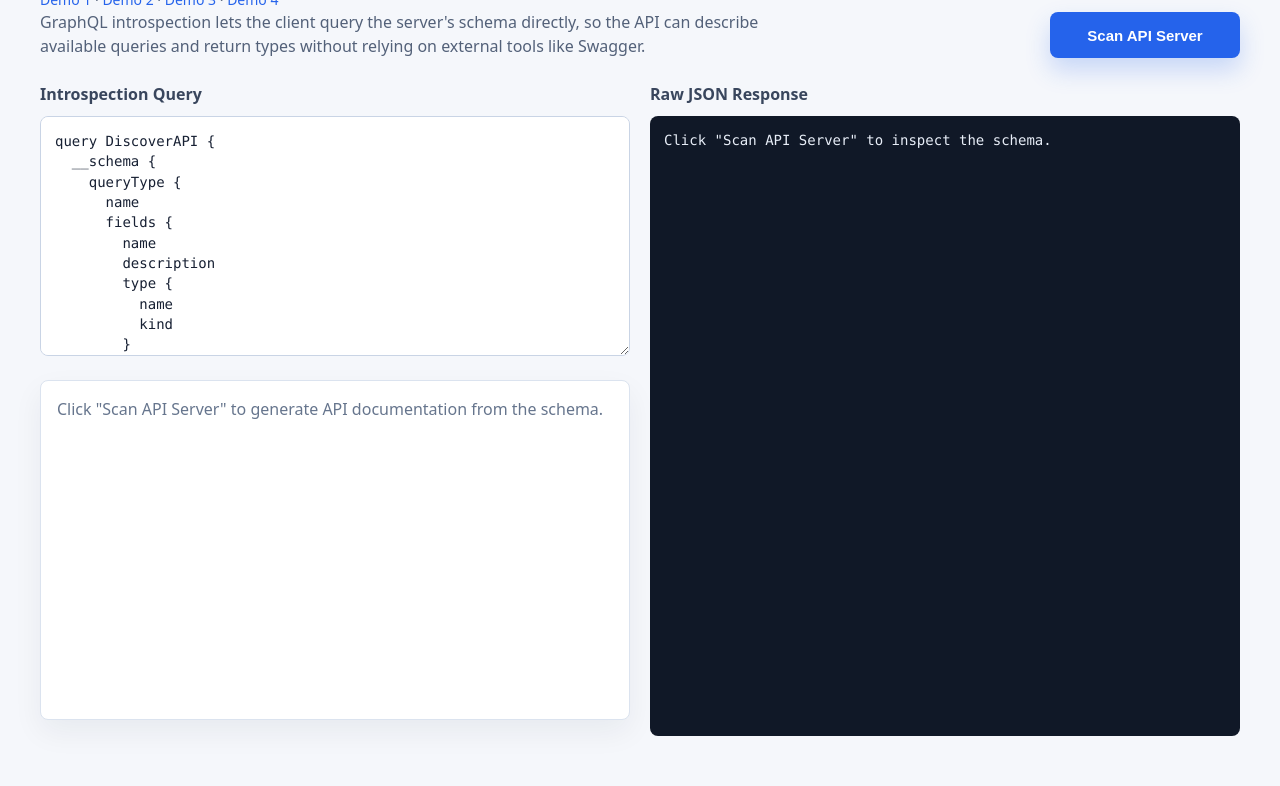
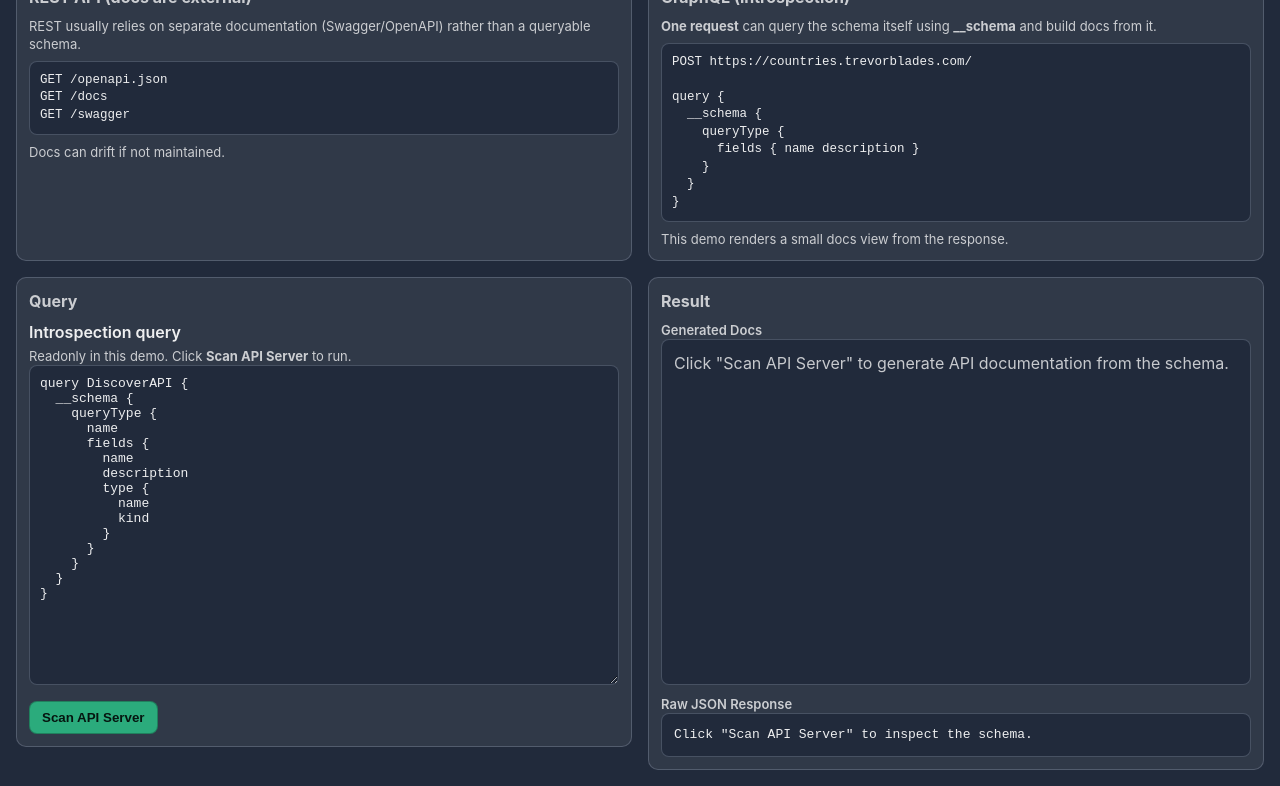
Before and after one commit to kine1606/SE332.Q21, a website: page demo4.html in a window 1280 px wide. Shown: the part 107-893 px from the top of the page. Drawn offline with Linux system fonts and the light colour scheme.

Commit message:
change layout of demo3 and 4

```diff
--- a/demo4.html
+++ b/demo4.html
@@ -6,168 +6,206 @@
   <title>Demo 4: Introspection (Self-Documenting API)</title>
   <link rel="icon" href="data:,">
   <style>
-    * {
-      box-sizing: border-box;
+    :root {
+      color-scheme: dark;
+
+      /* GraphiQL dark theme colors (sampled from countries.trevorblades.com) */
+      --g-bg: rgb(33, 42, 59);
+      --g-surface: rgb(33, 42, 59);
+      --g-panel: rgba(255, 255, 255, 0.07);
+      --g-text: rgba(255, 255, 255, 0.92);
+      --g-muted: rgba(255, 255, 255, 0.75);
+      --g-border: rgba(183, 194, 215, 0.25);
+      --g-hover: rgba(183, 194, 215, 0.15);
+      --g-action: rgb(43, 171, 124);
     }
 
     body {
-      margin: 0;
-      background: #f5f7fb;
-      color: #172033;
-      font-family: system-ui, -apple-system, BlinkMacSystemFont, "Segoe UI", sans-serif;
-      line-height: 1.5;
-    }
-
-    main {
-      width: min(1200px, calc(100% - 32px));
-      margin: 0 auto;
-      padding: 40px 0;
-    }
-
-    .hero {
-      display: flex;
-      justify-content: space-between;
-      align-items: end;
-      gap: 24px;
-      margin-bottom: 24px;
+      margin: 16px;
+      background: var(--g-bg);
+      color: var(--g-text);
+      line-height: 1.4;
+      font-family: -apple-system, BlinkMacSystemFont, "Segoe UI", Roboto, Helvetica, Arial, sans-serif;
     }
 
     h1 {
-      margin: 0 0 8px;
-      font-size: clamp(28px, 4vw, 42px);
-      line-height: 1.1;
-      letter-spacing: 0;
+      margin: 0 0 6px 0;
+      font-size: 20px;
     }
 
-    .description {
-      max-width: 780px;
-      margin: 0;
-      color: #536179;
-      font-size: 16px;
-    }
-
-    .nav {
-      margin-top: 10px;
-      font-size: 14px;
-      color: #536179;
-    }
-
-    .nav a {
-      color: #2563eb;
+    a {
+      color: var(--g-action);
       text-decoration: none;
     }
 
-    .nav a:hover {
+    a:hover {
       text-decoration: underline;
     }
 
+    .grid {
+      display: grid;
+      grid-template-columns: 1fr 1fr;
+      gap: 16px;
+      align-items: start;
+    }
+
+    .compare {
+      display: grid;
+      grid-template-columns: 1fr 1fr;
+      gap: 16px;
+      margin: 12px 0 16px;
+    }
+
+    @media (max-width: 900px) {
+      .compare {
+        grid-template-columns: 1fr;
+      }
+
+      .grid {
+        grid-template-columns: 1fr;
+      }
+    }
+
+    .panel {
+      border: 1px solid var(--g-border);
+      border-radius: 10px;
+      padding: 12px;
+      background: var(--g-panel);
+    }
+
+    .panel h2 {
+      margin: 0 0 8px 0;
+      font-size: 16px;
+      color: var(--g-muted);
+    }
+
+    .muted {
+      color: var(--g-muted);
+      font-size: 13px;
+    }
+
+    .code {
+      margin: 8px 0 0 0;
+      padding: 10px;
+      border: 1px solid var(--g-border);
+      border-radius: 8px;
+      background: var(--g-surface);
+      font-family: monospace;
+      font-size: 12.5px;
+      white-space: pre-wrap;
+      word-break: break-word;
+    }
+
+    label {
+      display: block;
+      margin: 8px 0 4px;
+      font-weight: 600;
+    }
+
+    textarea {
+      width: 100%;
+      min-height: 320px;
+      resize: vertical;
+      box-sizing: border-box;
+      padding: 10px;
+      border-radius: 8px;
+      border: 1px solid var(--g-border);
+      background: var(--g-surface);
+      color: var(--g-text);
+      font-family: monospace;
+      font-size: 13px;
+    }
+
+    textarea:focus {
+      outline: 2px solid var(--g-hover);
+      outline-offset: 2px;
+      border-color: rgba(255, 255, 255, 0.4);
+    }
+
     button {
-      min-width: 190px;
-      height: 46px;
-      padding: 0 20px;
-      border: 0;
+      margin-top: 10px;
+      padding: 8px 12px;
       border-radius: 8px;
-      background: #2563eb;
-      color: #ffffff;
+      border: 1px solid rgba(0, 0, 0, 0.25);
+      background: var(--g-action);
+      color: rgba(0, 0, 0, 0.88);
       cursor: pointer;
-      font-weight: 750;
-      font-size: 15px;
-      box-shadow: 0 12px 24px rgba(37, 99, 235, 0.22);
+      font-weight: 600;
     }
 
     button:hover {
-      background: #1d4ed8;
+      filter: brightness(1.03);
     }
 
     button:active {
       transform: translateY(1px);
     }
 
-    .columns {
-      display: flex;
-      gap: 20px;
-      align-items: flex-start;
+    pre {
+      margin: 0;
+      padding: 12px;
+      border: 1px solid var(--g-border);
+      border-radius: 8px;
+      min-height: 320px;
+      overflow: auto;
+      white-space: pre-wrap;
+      word-break: break-word;
+      background: var(--g-surface);
+      color: var(--g-text);
+      font-family: monospace;
+      font-size: 13px;
     }
 
-    .column {
-      flex: 1 1 0;
-      min-width: 0;
+    .stack {
+      display: grid;
+      gap: 10px;
     }
 
-    h2 {
-      margin: 0 0 10px;
-      color: #39465d;
-      font-size: 16px;
+    .stack h3 {
+      margin: 0;
+      font-size: 13px;
+      color: var(--g-muted);
+      font-weight: 600;
     }
 
-    textarea {
-      width: 100%;
-      min-height: 240px;
-      padding: 14px;
-      resize: vertical;
-      border: 1px solid #c9d4e5;
-      border-radius: 8px;
-      background: #ffffff;
-      color: #172033;
-      font-family: "SFMono-Regular", Consolas, "Liberation Mono", monospace;
-      font-size: 14px;
-      line-height: 1.45;
-    }
-
-    textarea:focus {
-      outline: 3px solid rgba(37, 99, 235, 0.18);
-      border-color: #2563eb;
-    }
-
-    pre {
-      min-height: 620px;
-      margin: 0;
-      padding: 14px;
-      overflow: auto;
-      border-radius: 8px;
-      background: #101827;
-      color: #e8eef8;
-      font-family: "SFMono-Regular", Consolas, "Liberation Mono", monospace;
-      font-size: 14px;
-      line-height: 1.45;
-      white-space: pre-wrap;
-      word-break: break-word;
+    .stack pre {
+      min-height: unset;
     }
 
     .docs {
-      min-height: 340px;
-      margin-top: 18px;
-      padding: 16px;
-      border: 1px solid #dbe3ef;
+      border: 1px solid var(--g-border);
       border-radius: 8px;
-      background: #ffffff;
-      box-shadow: 0 12px 30px rgba(23, 32, 51, 0.06);
+      padding: 12px;
+      background: var(--g-surface);
+      color: var(--g-text);
+      overflow: auto;
+      min-height: 320px;
     }
 
     .docs-empty {
       margin: 0;
-      color: #66758d;
+      color: var(--g-muted);
     }
 
     .schema-title {
-      margin: 0 0 14px;
-      color: #172033;
-      font-size: 18px;
+      margin: 0 0 12px;
+      color: var(--g-text);
+      font-size: 16px;
     }
 
     .field-list {
       display: grid;
-      gap: 12px;
+      gap: 10px;
       margin: 0;
       padding: 0;
       list-style: none;
     }
 
     .field-card {
-      padding: 14px;
-      border: 1px solid #e0e7f2;
+      padding: 12px;
+      border: 1px solid var(--g-border);
       border-radius: 8px;
-      background: #fbfcff;
+      background: rgba(255, 255, 255, 0.04);
     }
 
     .field-header {
@@ -176,86 +214,89 @@
       justify-content: space-between;
       align-items: center;
       gap: 10px;
-      margin-bottom: 8px;
+      margin-bottom: 6px;
     }
 
     .field-name {
-      color: #0f172a;
-      font-family: "SFMono-Regular", Consolas, "Liberation Mono", monospace;
-      font-size: 16px;
-      font-weight: 750;
+      color: var(--g-text);
+      font-family: monospace;
+      font-size: 14px;
+      font-weight: 700;
     }
 
     .return-type {
-      padding: 4px 8px;
+      padding: 3px 8px;
       border-radius: 999px;
-      background: #eaf1ff;
-      color: #1d4ed8;
-      font-family: "SFMono-Regular", Consolas, "Liberation Mono", monospace;
+      background: rgba(183, 194, 215, 0.15);
+      color: var(--g-muted);
+      font-family: monospace;
       font-size: 12px;
-      font-weight: 750;
+      font-weight: 700;
     }
 
     .field-description {
       margin: 0;
-      color: #536179;
-      font-size: 14px;
-    }
-
-    @media (max-width: 820px) {
-      main {
-        width: min(100% - 24px, 1200px);
-        padding: 28px 0;
-      }
-
-      .hero {
-        display: grid;
-        align-items: start;
-      }
-
-      button {
-        width: 100%;
-      }
-
-      .columns {
-        flex-direction: column;
-      }
-
-      pre {
-        min-height: 420px;
-      }
+      color: var(--g-muted);
+      font-size: 13px;
     }
   </style>
 </head>
 <body>
-  <main>
-    <section class="hero">
-      <div>
-        <h1>Demo 4: Introspection (Self-Documenting API)</h1>
-        <div class="nav"><a href="index.html">Demo 1</a> · <a href="demo2.html">Demo 2</a> · <a href="demo3.html">Demo 3</a> · <a href="demo4.html">Demo 4</a></div>
-        <p class="description">
-          GraphQL introspection lets the client query the server's schema directly, so the API can describe
-          available queries and return types without relying on external tools like Swagger.
-        </p>
-      </div>
+  <h1>GraphQL Demo 4: Introspection (Self-Documenting API)</h1>
+  <div class="muted"><a href="index.html">Demo 1</a> · <a href="demo2.html">Demo 2</a> · <a href="demo3.html">Demo 3</a> · <a href="demo4.html">Demo 4</a></div>
+
+  <div class="compare">
+    <div class="panel">
+      <h2>REST API (docs are external)</h2>
+      <div class="muted">REST usually relies on separate documentation (Swagger/OpenAPI) rather than a queryable schema.</div>
+      <div class="code">GET /openapi.json
+GET /docs
+GET /swagger</div>
+      <div class="muted" style="margin-top: 8px;">Docs can drift if not maintained.</div>
+    </div>
+
+    <div class="panel">
+      <h2>GraphQL (introspection)</h2>
+      <div class="muted"><b>One request</b> can query the schema itself using <b>__schema</b> and build docs from it.</div>
+      <div class="code">POST https://countries.trevorblades.com/
+
+query {
+  __schema {
+    queryType {
+      fields { name description }
+    }
+  }
+}</div>
+      <div class="muted" style="margin-top: 8px;">This demo renders a small docs view from the response.</div>
+    </div>
+  </div>
+
+  <div class="grid">
+    <div class="panel">
+      <h2>Query</h2>
+      <label for="query">Introspection query</label>
+      <div class="muted">Readonly in this demo. Click <b>Scan API Server</b> to run.</div>
+      <textarea id="query" readonly spellcheck="false"></textarea>
+
       <button type="button" id="scanBtn">Scan API Server</button>
-    </section>
+    </div>
 
-    <section class="columns">
-      <div class="column">
-        <h2>Introspection Query</h2>
-        <textarea id="query" readonly spellcheck="false"></textarea>
-        <div id="uiOutput" class="docs">
-          <p class="docs-empty">Click "Scan API Server" to generate API documentation from the schema.</p>
+    <div class="panel">
+      <h2>Result</h2>
+      <div class="stack">
+        <div>
+          <h3>Generated Docs</h3>
+          <div id="uiOutput" class="docs">
+            <p class="docs-empty">Click "Scan API Server" to generate API documentation from the schema.</p>
+          </div>
+        </div>
+        <div>
+          <h3>Raw JSON Response</h3>
+          <pre id="jsonOutput">Click "Scan API Server" to inspect the schema.</pre>
         </div>
       </div>
-
-      <div class="column">
-        <h2>Raw JSON Response</h2>
-        <pre id="jsonOutput">Click "Scan API Server" to inspect the schema.</pre>
-      </div>
-    </section>
-  </main>
+    </div>
+  </div>
 
   <script>
     const endpoint = "https://countries.trevorblades.com/";
```
Also changed, not shown: demo3.html (+182 -152 lines).
